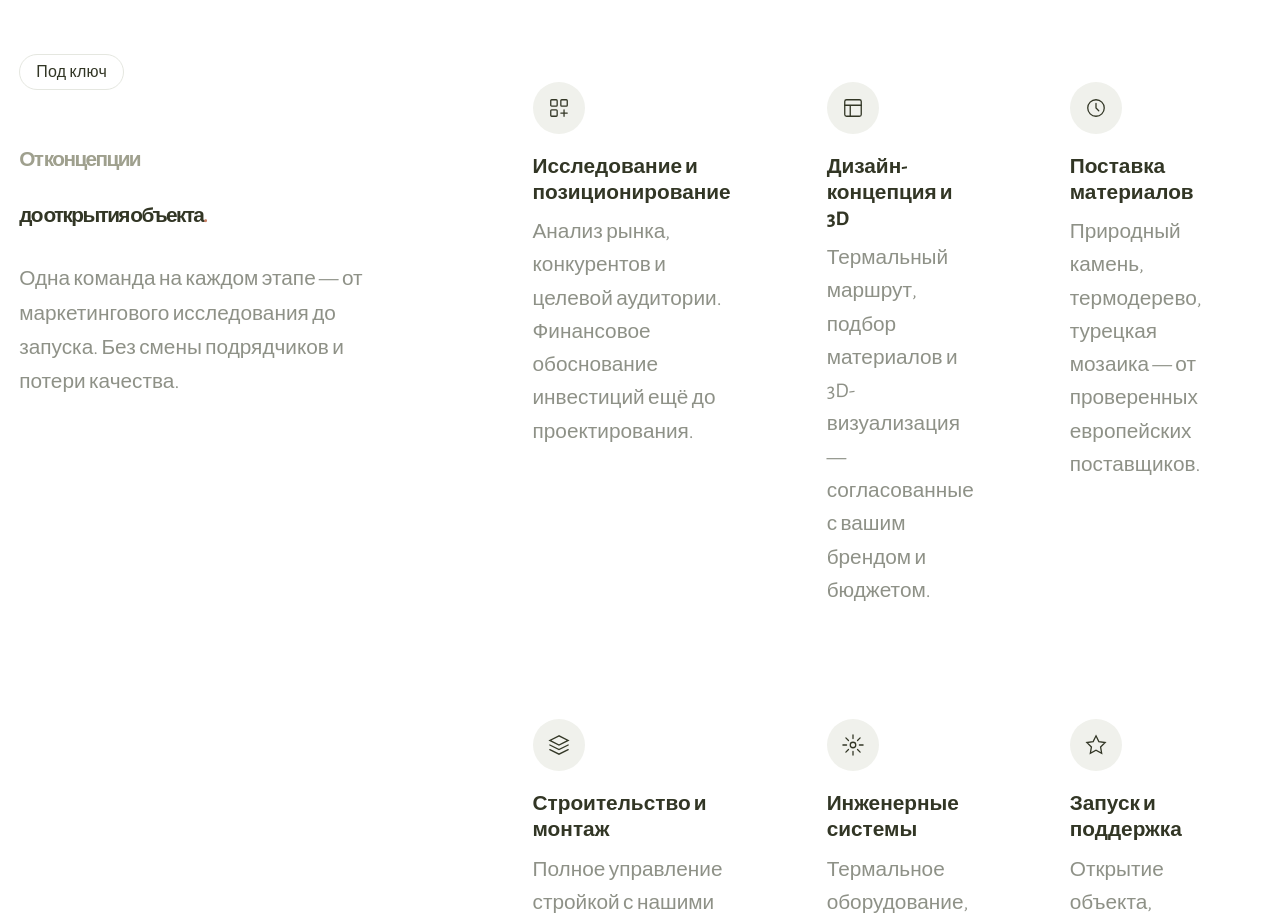
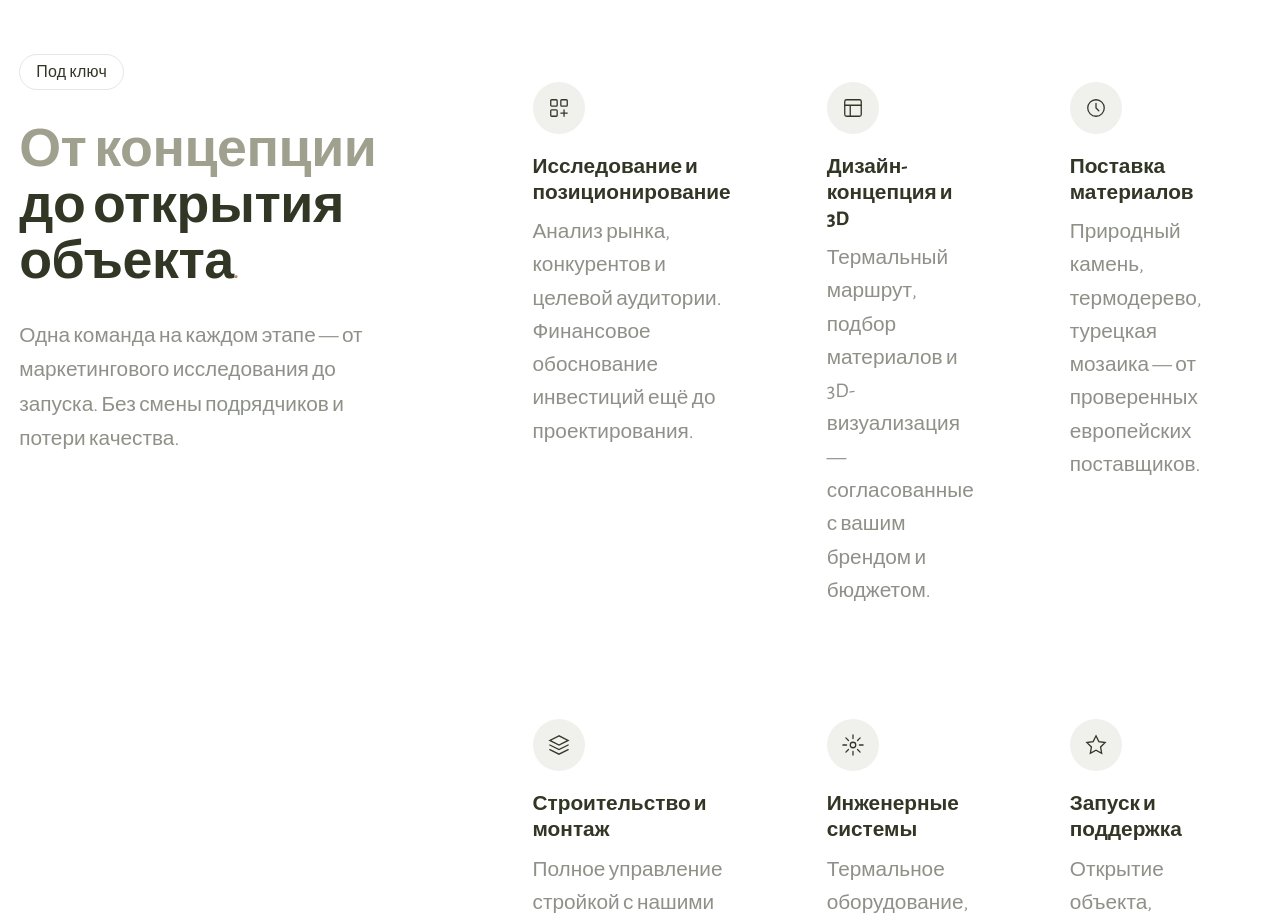
Before and after one commit to digitalcluster25/hws, a React (Vite) app: page / in a window 1280 px wide. Shown: the part 3660-4579 px from the top of the page. Built offline with nearby package versions, Linux system fonts and the light colour scheme.

Commit message:
fix: proc heading block divs, font-size !important override

```diff
--- a/src/components/sections/ProcessAccordion.jsx
+++ b/src/components/sections/ProcessAccordion.jsx
@@ -78,10 +78,10 @@ export default function ProcessAccordion() {
         {/* ── LEFT ── */}
         <div className="proc-left">
           <span className="proc-badge">Под ключ</span>
-          <h2 className="proc-h2">
-            <span className="proc-h2-light">От концепции</span><br />
-            <span className="proc-h2-dark">до открытия объекта<span className="proc-dot">.</span></span>
-          </h2>
+          <div className="proc-h2">
+            <div className="proc-h2-light">От концепции</div>
+            <div className="proc-h2-dark">до открытия объекта<span className="proc-dot">.</span></div>
+          </div>
           <p className="proc-lead">
             Одна команда на каждом этапе — от маркетингового исследования до запуска.
             Без смены подрядчиков и потери качества.
--- a/src/styles/hws.css
+++ b/src/styles/hws.css
@@ -517,15 +517,23 @@ select.hws-field { appearance: none; cursor: pointer; }
 
 /* большой заголовок */
 .proc-h2 {
-  font-size: clamp(2.4rem, 4.2vw, 4.5rem);
+  margin: 0 0 1.75rem;
+  line-height: 1.05;
+  letter-spacing: -0.02em;
+}
+.proc-h2-light {
+  font-size: clamp(2.4rem, 4.2vw, 4.5rem) !important;
+  font-weight: 700;
+  color: #9fa08e;
+  line-height: 1.05;
+}
+.proc-h2-dark {
+  font-size: clamp(2.4rem, 4.2vw, 4.5rem) !important;
   font-weight: 800;
+  color: var(--c-dark);
   line-height: 1.05;
-  letter-spacing: -0.03em;
-  margin: 0 0 1.75rem;
 }
-.proc-h2-light { color: #9fa08e; font-weight: 700; }
-.proc-h2-dark  { color: var(--c-dark); font-weight: 800; }
-.proc-dot      { color: var(--c-terra); }
+.proc-dot { color: var(--c-terra); }
 
 /* подзаголовок */
 .proc-lead {
```
